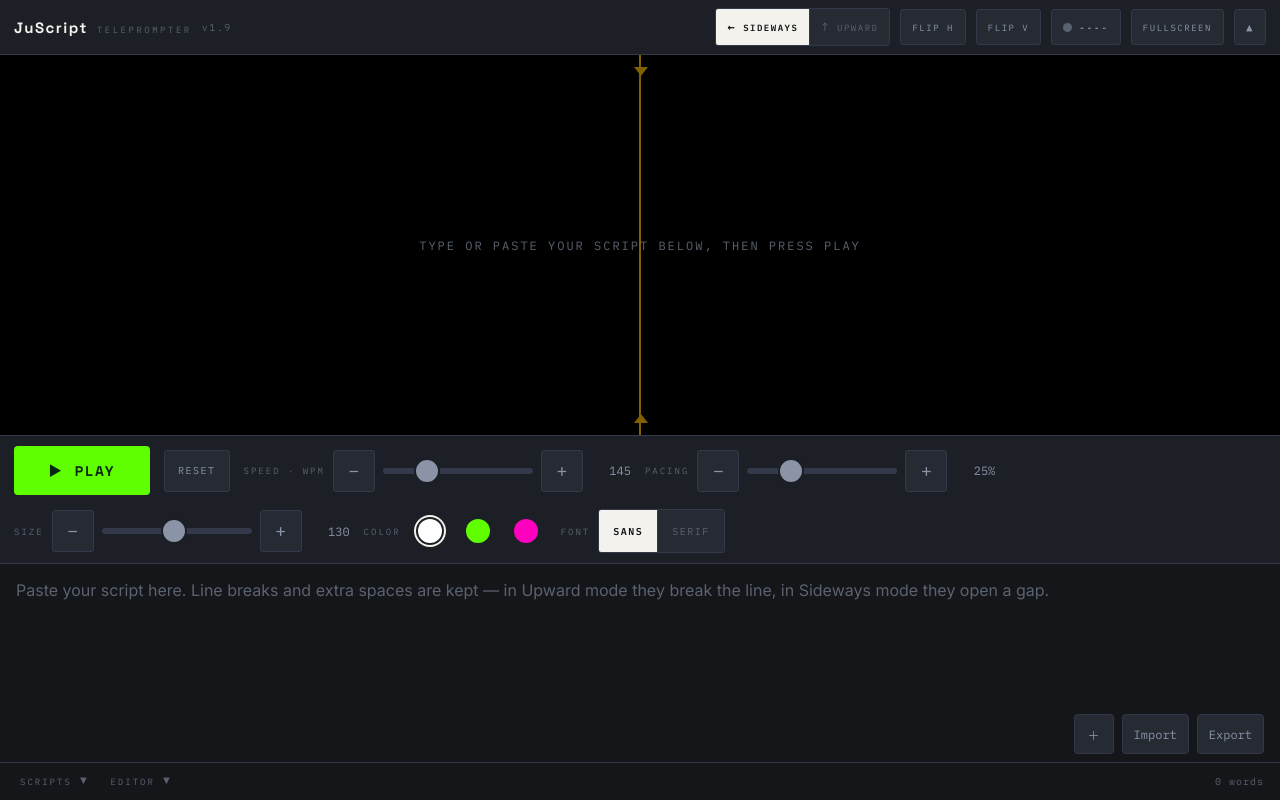
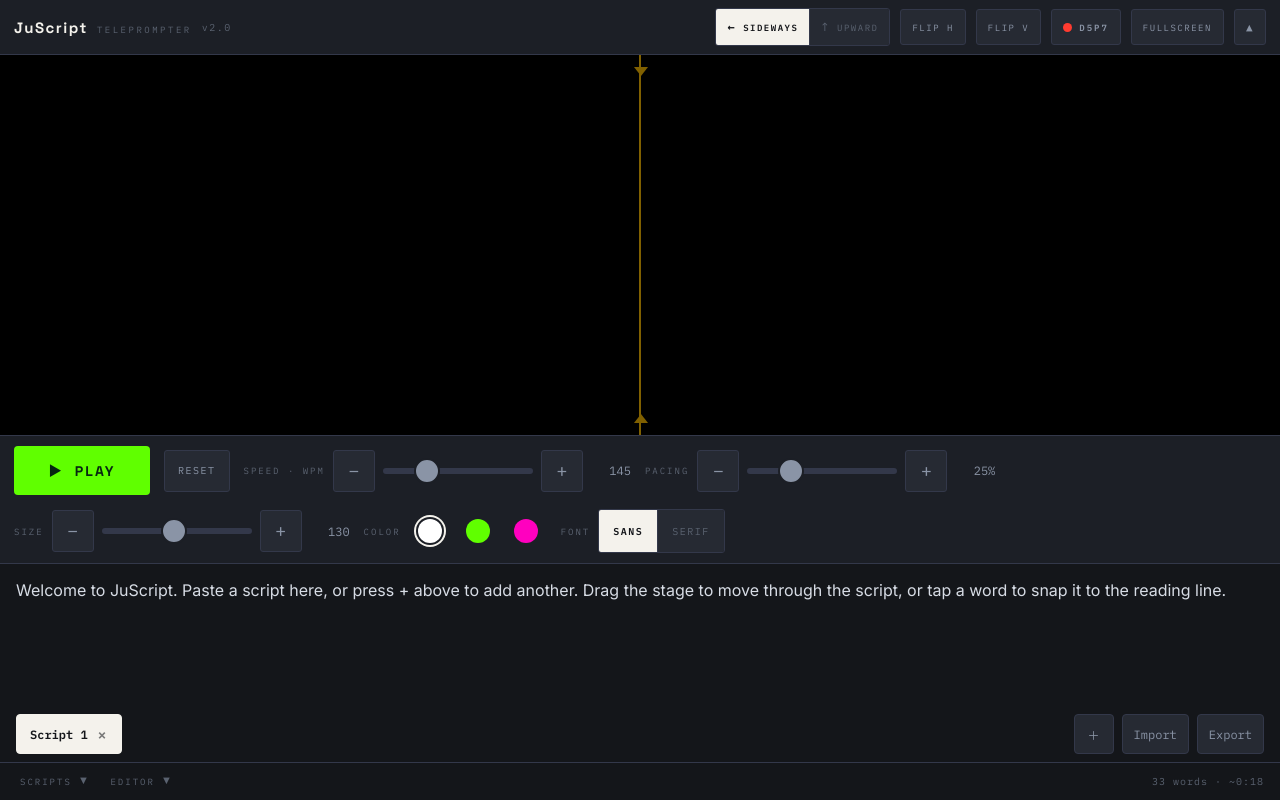
Before and after one commit to Kai-juju/juscript, a plain HTML site: page index.html in a window 1280 px wide. Drawn offline with Linux system fonts and the light colour scheme.

Commit message:
Add files via upload

```diff
--- a/index.html
+++ b/index.html
@@ -1,5 +1,5 @@
 <!DOCTYPE html>
-<!-- JuScript v1.9 -->
+<!-- JuScript v2.0 -->
 <html lang="en">
 <head>
 <meta charset="UTF-8">
@@ -8,7 +8,7 @@
 <meta name="mobile-web-app-capable" content="yes">
 <meta name="apple-mobile-web-app-status-bar-style" content="black-translucent">
 <meta name="apple-mobile-web-app-title" content="JuScript">
-<title>JuScript v1.9 — Teleprompter</title>
+<title>JuScript v2.0 — Teleprompter</title>
 <link rel="preconnect" href="https://fonts.googleapis.com">
 <link rel="preconnect" href="https://fonts.gstatic.com" crossorigin>
 <link href="https://fonts.googleapis.com/css2?family=IBM+Plex+Mono:wght@400;500;600&family=Inter:wght@400;500;600&family=Source+Serif+4:wght@500;600&family=Space+Grotesk:wght@700&display=swap" rel="stylesheet">
@@ -502,7 +502,7 @@
       <span class="name">JuScript</span>
       <span class="kind">Teleprompter</span>
     </div>
-    <span class="ver">v1.9</span>
+    <span class="ver">v2.0</span>
     <div class="spacer"></div>
 
     <div class="seg-ctl prompter-only" role="group" aria-label="Scroll direction">
@@ -645,6 +645,16 @@
 
   const KEY = 'juscript:v1';
   const PALETTE = ['#ffffff', '#60ff00', '#ff00bf'];
+  // The relay this app ships with. Baked in so it never has to be typed.
+  // Change it here if you ever move the relay somewhere else.
+  // Must be declared before load()/seed() run, further down.
+  const DEFAULT_RELAY = 'wss://juscript-relay.hi-justinong.workers.dev';
+
+  const qs       = new URLSearchParams(location.search);
+  const isRemote = location.hash.slice(1).split('&').indexOf('remote') !== -1;
+  const urlCode  = (qs.get('r') || '').toUpperCase().replace(/[^A-Z0-9]/g, '').slice(0, 8);
+  const urlRelay = (qs.get('u') || '').trim();
+
   const WELCOME = 'Welcome to JuScript. Paste a script here, or press + above to add another. Drag the stage to move through the script, or tap a word to snap it to the reading line.';
 
   let running = false;
@@ -950,15 +960,6 @@
     for (let i = 0; i < 4; i++) c += CODE_ALPHA[(Math.random() * CODE_ALPHA.length) | 0];
     return c;
   }
-
-  // The relay this app ships with. Baked in so it never has to be typed.
-  // Change it here if you ever move the relay somewhere else.
-  const DEFAULT_RELAY = 'wss://juscript-relay.hi-justinong.workers.dev';
-
-  const qs        = new URLSearchParams(location.search);
-  const isRemote  = location.hash.slice(1).split('&').indexOf('remote') !== -1;
-  const urlCode   = (qs.get('r') || '').toUpperCase().replace(/[^A-Z0-9]/g, '').slice(0, 8);
-  const urlRelay  = (qs.get('u') || '').trim();
 
   const link = { ws: null, ok: false, peers: 0, tries: 0, timer: null,
                  lastSent: 0, lastKey: '', lastWpm: 0, want: false };
```
